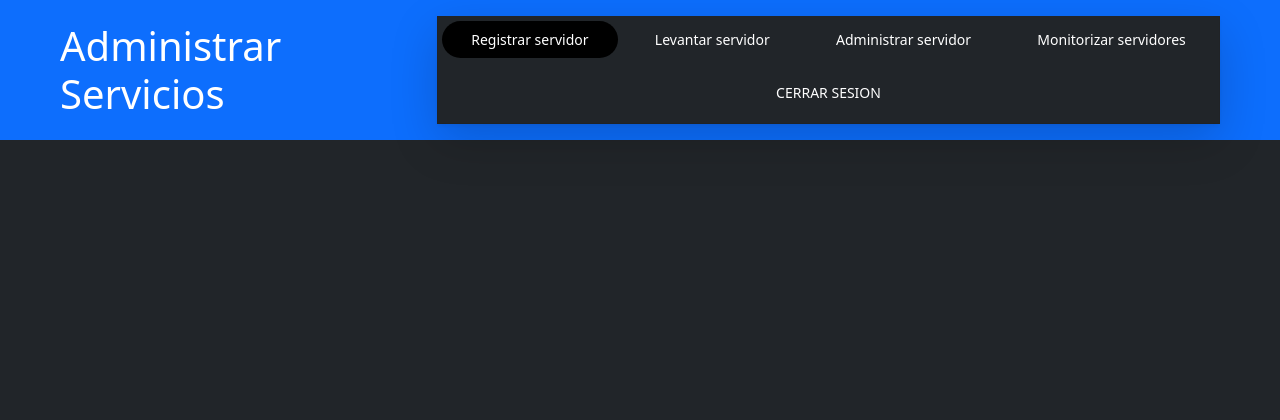
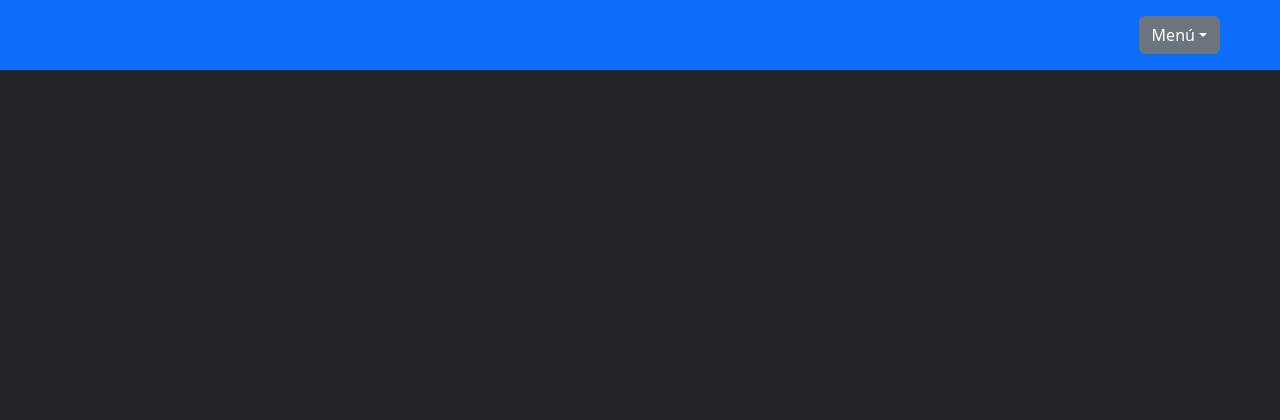
Before and after one commit to Dark869/Service-management-system, a Django app: template services_management_system/templates/AdministrarServiciosPROPUESTA2.html in a window 1280 px wide. Shown: the top 420 px of the page. Run offline with Django 5.2, Linux system fonts and the light colour scheme; the template is opened without the code that fills it, so the values that code supplies are empty.

Commit message:
Configuracion sensible y pagina de monitorizar

```diff
--- a/services_management_system/routes/urls.py
+++ b/services_management_system/routes/urls.py
@@ -7,4 +7,5 @@ urlpatterns = [
     path('', index.index, name='index'),
     path('login/', login.login, name='login'),
     path('verify2fa/', verity_otp.verity_otp, name='verify2fa'),
+    path('plantilla', index.plantilla, name='plantilla')
 ]
--- a/services_management_system/templates/AdministrarServiciosPROPUESTA2.html
+++ b/services_management_system/templates/AdministrarServiciosPROPUESTA2.html
@@ -3,7 +3,7 @@
 <head>
     <meta charset="UTF-8">
     <meta name="viewport" content="width=device-width, initial-scale=1.0">
-    <title>Administrar Servicios</title>
+    <title>{% block titulo %}{% endblock %}</title>
     <link href="https://cdn.jsdelivr.net/npm/bootstrap@5.3.3/dist/css/bootstrap.min.css" rel="stylesheet" integrity="sha384-QWTKZyjpPEjISv5WaRU9OFeRpok6YctnYmDr5pNlyT2bRjXh0JMhjY6hW+ALEwIH" crossorigin="anonymous">
     <script src="https://cdn.jsdelivr.net/npm/bootstrap@5.3.3/dist/js/bootstrap.bundle.min.js" integrity="sha384-YvpcrYf0tY3lHB60NNkmXc5s9fDVZLESaAA55NDzOxhy9GkcIdslK1eN7N6jIeHz" crossorigin="anonymous"></script>
     <script src="https://ajax.googleapis.com/ajax/libs/jquery/3.7.1/jquery.min.js"></script>
@@ -15,35 +15,34 @@
         <header class="row">
             <div class="col-sm-12 bg-primary">
                 <div class="d-flex justify-content-between align-items-center px-5 py-3">
-                    <h1 class="text-white mb-0">Administrar Servicios</h1>
-<nav class="bg-dark p-0 shadow-lg d-flex flex-column border border-dark">
-                <ul class="nav nav-pills nav-fill gap-2 p-1 small shadow-sm" style="--bs-nav-link-color: var(--bs-white); --bs-nav-pills-link-active-color: var(--bs-white); --bs-nav-pills-link-active-bg: var(--bs-black);">
-                    <li class="nav-item">
+                    <h1 class="text-white mb-0">{% block encabezado %}{% endblock %}</h1>
+                    <nav class="d-flex align-items-center">
+                        <div class="btn-group">
+                            <button type="button" class="btn btn-secondary dropdown-toggle" data-bs-toggle="dropdown" aria-expanded="false">Menú</button>
+                            <ul class="bg-primary dropdown-menu dropdown-menu-end nav-fill gap-2 p-1 small shadow-sm" style="--bs-nav-link-color: var(--bs-white); --bs-nav-pills-link-active-color: var(--bs-primary); --bs-nav-pills-link-active-bg: var(--bs-white);">
+                                <li class="nav-item dropdown-item">
                                     <button class="nav-link active rounded-5 mb-2" data-bs-toggle="tab" type="button">Registrar servidor</button>
                                 </li>
-                    <li class="nav-item">
+                                <li class="nav-item dropdown-item">
                                     <button class="nav-link rounded-5 mb-2" data-bs-toggle="tab" type="button">Levantar servidor</button>
                                 </li>
-                    <li class="nav-item">
+                                <li class="nav-item dropdown-item">
                                     <button class="nav-link rounded-5 mb-2" data-bs-toggle="tab" type="button">Administrar servidor</button>
                                 </li>
-                    <li class="nav-item" >
+                                <li class="nav-item dropdown-item">
                                     <button class="nav-link rounded-5 mb-2" data-bs-toggle="tab" type="button">Monitorizar servidores</button>
                                 </li>
-		    <li class="nav-item" >
+                                <li class="nav-item dropdown-item">
                                     <button class="nav-link rounded-5 mb-2" data-bs-toggle="tab" type="button">CERRAR SESION</button>
                                 </li>
+                            </ul>
+                        </div>
                     </nav>
-	    </ul>
                 </div>
             </div>
         </header>
         <section class="row flex-grow-1">
-            <div class="col-sm-12">
-                <div class="m-5 d-flex justify-content-center align-items-center">
             {% block contenido %}{% endblock %}
-                </div>
-            </div>
         </section>
     </div>
     <footer class="bg-secondary text-white text-center py-3 mt-auto">
--- a/services_management_system/templates/verify2fa.html
+++ b/services_management_system/templates/verify2fa.html
@@ -5,7 +5,7 @@
 {% block estilos %}
 {% endblock %}
 {% block scripts %}
-<!---<script src="{% static 'scripts/verifyOTP.js' %}"></script>-->
+<script src="{% static 'scripts/verifyOTP.js' %}"></script>
 {% endblock %}
 
 {% block encabezado %}Verificación doble factor{% endblock %}
--- a/services_management_system/views/index.py
+++ b/services_management_system/views/index.py
@@ -5,3 +5,6 @@ from services_management_system.middlewares.loginRequest import twofa_verified
 @twofa_verified
 def index(request: HttpResponse) -> HttpResponse:
     return render(request, 'index.html')
+
+def plantilla(request: HttpResponse) -> HttpResponse:
+    return render(request, 'monitor.html')
```
Also changed, not shown: services_management_system/templates/monitor.html (added, +25 -0 lines), 2 other files. Lines whose indentation alone changed are shown as unchanged.
